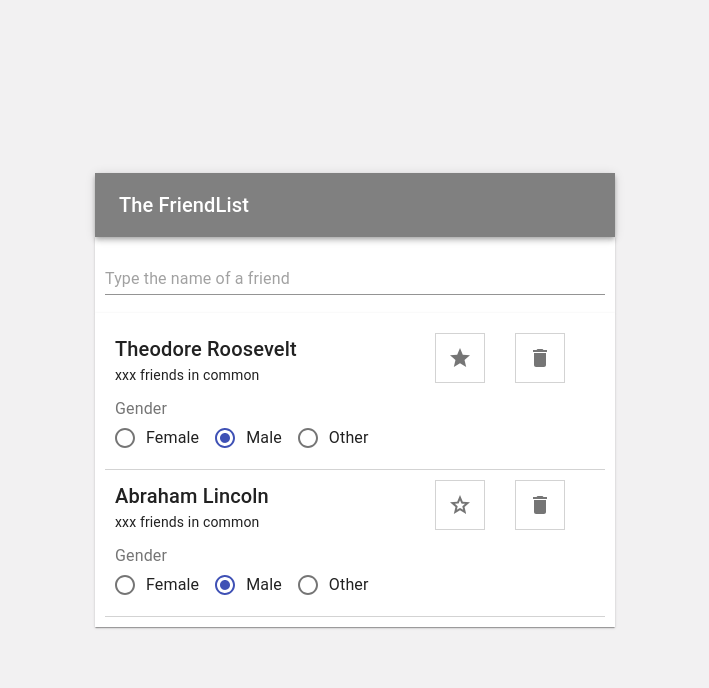
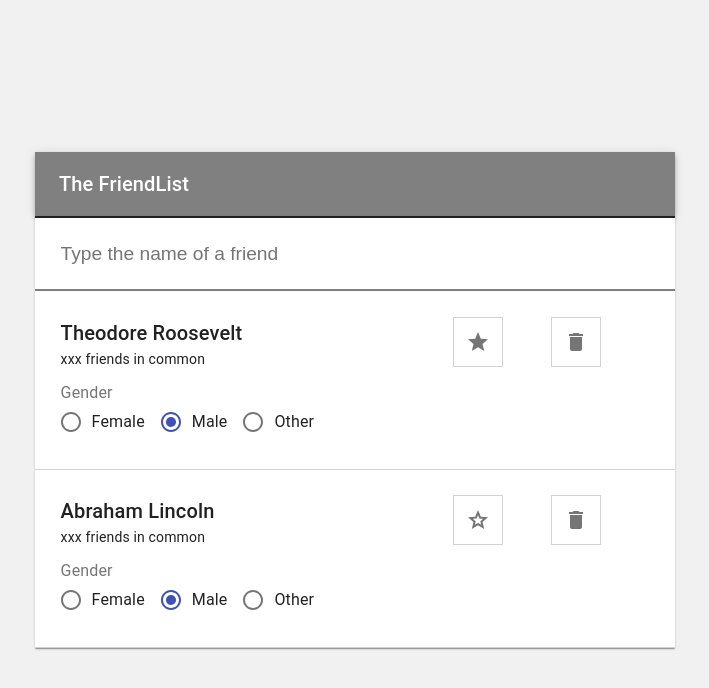
Before and after one commit to ANANDKNIT/friend-list, a React (Create React App) app: page / in a window 1280 px wide. Shown: the top 688 px of the page, without its empty margins (285-994 px from the left). Built offline with nearby package versions, Linux system fonts and the light colour scheme.

Commit message:
Added styling to card

```diff
--- a/src/App.css
+++ b/src/App.css
@@ -10,15 +10,18 @@
 .card {
   display: flex;
   flex-direction: column;
-  width: 500px;
-  padding: 10px;
+  min-width: 50%;
+  max-width: 50%;
   border-radius: 0 !important;
   overflow-y: auto !important;
+  z-index: 1;
 }
 
 .friend-list-heading {
   background-color: gray !important;
-  width: 520px !important;
+  min-width: 50%;
+  max-width: 50%;
+  z-index: 0 !important;
 }
 
 .friend-button {
@@ -29,12 +32,19 @@
 .grid-container {
   border-bottom: 1px solid lightgray;
   min-height: 145px;
-  padding: 10px;
+  padding: 4%;
 }
+
 .text-field {
-  min-height: 32px !important;
-  border-bottom: 1px solid gray;
+  height: 20px;
+  border-left: none;
+  border-right: none;
+  border-bottom: 2px solid gray !important;
+  padding: 4% !important;
+  font-size: 1.2rem;
 }
+
+
 .friend-gender {
   padding-top: 1rem;
   width: 100% !important;
--- a/src/component/CreateFriendList.js
+++ b/src/component/CreateFriendList.js
@@ -1,18 +1,17 @@
 import React from "react";
 import { connect } from "react-redux";
 import * as ActionTypes from "../store/actions/FriendListActions";
-import { Card, TextField } from "@material-ui/core";
+import { Card } from "@material-ui/core";
 
 let id = 10;
 
 const TweetUI = props => {
   //  React Hook useState instead of state
   const [friendName, setFriendName] = React.useState("");
+
   const handleChange = event => {
     const value = event.target.value;
-    // set data Using Hook
     setFriendName(value);
-    //friend name should not be empty and on press of enter add friend to list
     if (value && (event.keyCode === 13 || event.key === "Enter")) {
       handleAddFriend(value);
     }
@@ -25,19 +24,17 @@ const TweetUI = props => {
       { id: id++, friendName: value, favourite: false, gender: "" }
     ];
     props.addFriend(listComments);
-    // After submit Clear textarea
     setFriendName("");
   };
 
   return (
     <Card className="card">
-      <TextField
-        id="standard-name"
+          <input
+            type="text"
+            id="friend-name"
             placeholder="Type the name of a friend"
             value={friendName}
             onChange={handleChange}
-        margin="normal"
-        fullWidth
             onKeyPress={handleChange}
             className="text-field"
           />
@@ -56,4 +53,7 @@ const mapDispatchToProps = dispatch => {
   };
 };
 
-export default connect(mapStateToProps, mapDispatchToProps)(TweetUI);
+export default connect(
+  mapStateToProps,
+  mapDispatchToProps
+)(TweetUI);
```
Lines whose indentation alone changed are shown as unchanged.
